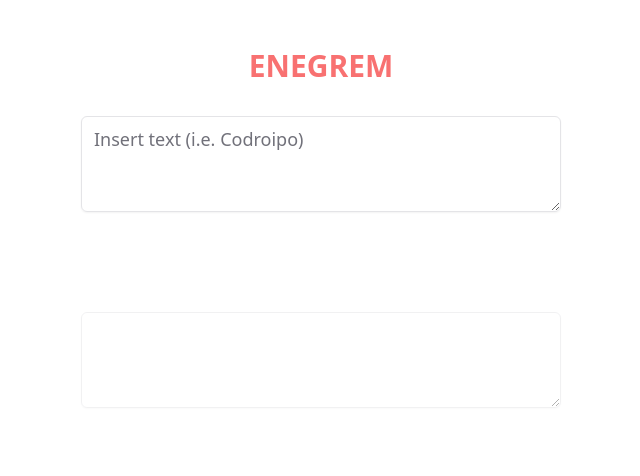
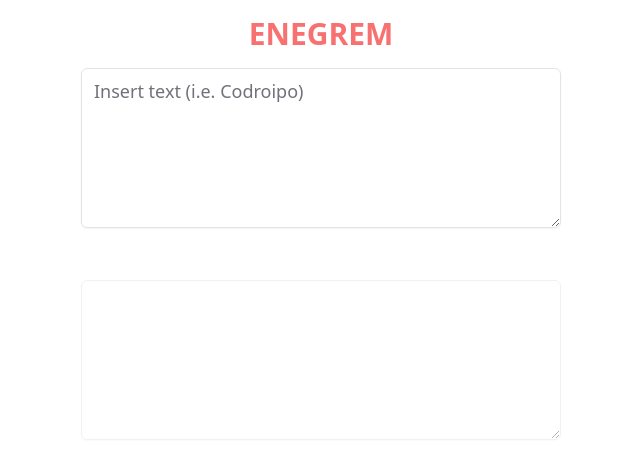
Before and after one commit to fabfog/enegrem, a React (Vite) app: page / in a window 1280 px wide. Shown: the top 476 px of the page, without its empty margins (319-959 px from the left). Built offline with nearby package versions, Linux system fonts and the light colour scheme.

Commit message:
fix style

```diff
--- a/src/App.tsx
+++ b/src/App.tsx
@@ -74,17 +74,19 @@ function App() {
   }, [text, enegrem])
 
   return (
-    <div className="flex flex-col p-4 gap-8 items-center justify-center container max-w-lg mx-auto mt-8">
+    <div className="flex flex-col p-4 gap-4 items-center justify-center container max-w-lg mx-auto">
       <h1 className="text-3xl font-bold text-red-400">
         ENEGREM
       </h1>
-      <Textarea placeholder="Insert text (i.e. Codroipo)" className="text-lg min-h-24" value={text} onChange={(e) => setText(e.target.value)} />
+      <Textarea placeholder="Insert text (i.e. Codroipo)" className="text-lg min-h-40" value={text} onChange={(e) => setText(e.target.value)} />
 
-      <ul className="flex items-center gap-2 flex-wrap">
+      <ul className="grid gap-1 grid-cols-5 sm:grid-cols-6 lg:grid-cols-7">
         {Object.entries(diff).map(([letter, value]) => (
           <li
             className={clsx(
-              "border pl-3 pr-2 py-1 gap-1 rounded-full whitespace-nowrap flex items-center",
+              "border pl-2 pr-1 py-1 gap-1 min-w-16 rounded-full whitespace-nowrap",
+              "flex justify-center items-center",
+              "text-sm md:text-base",
               value === 0 && "bg-green-200 opacity-75",
               value < 0 && "bg-red-200"
             )}
@@ -102,7 +104,7 @@ function App() {
           </ul>
         )}
 
-      <Textarea disabled={!text} className="text-lg min-h-24" value={enegrem} onChange={(e) => setEnegrem(e.target.value)} />
+      <Textarea disabled={!text} className="text-lg min-h-40" value={enegrem} onChange={(e) => setEnegrem(e.target.value)} />
     </div>
   )
 }
```
